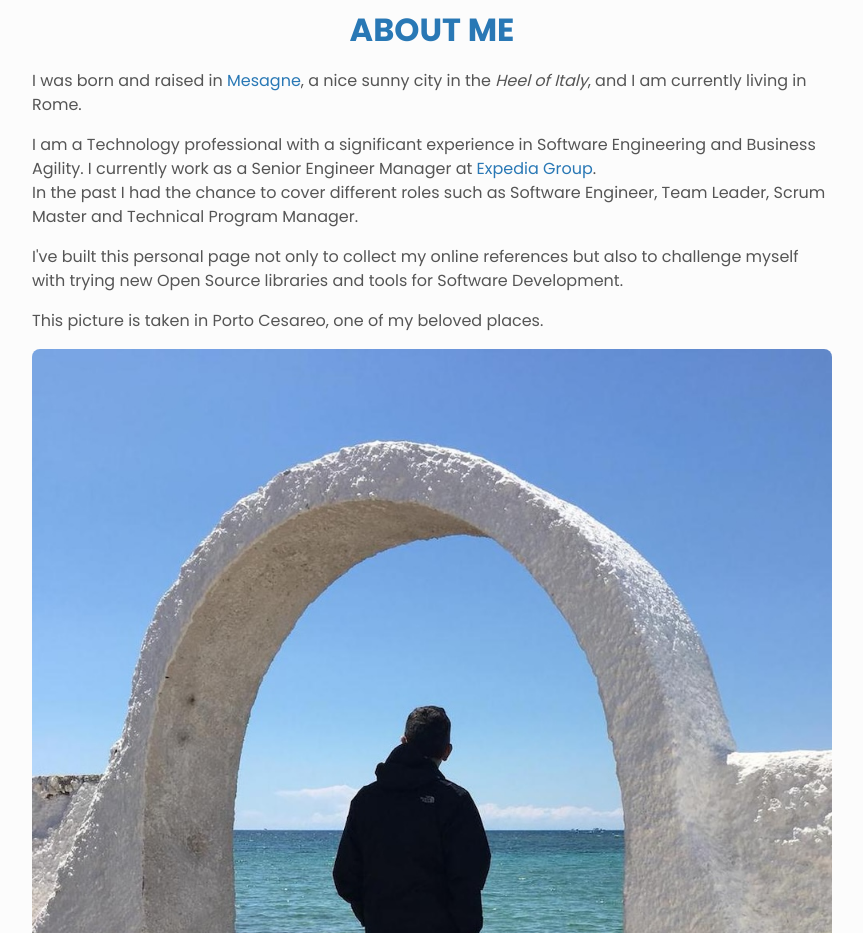
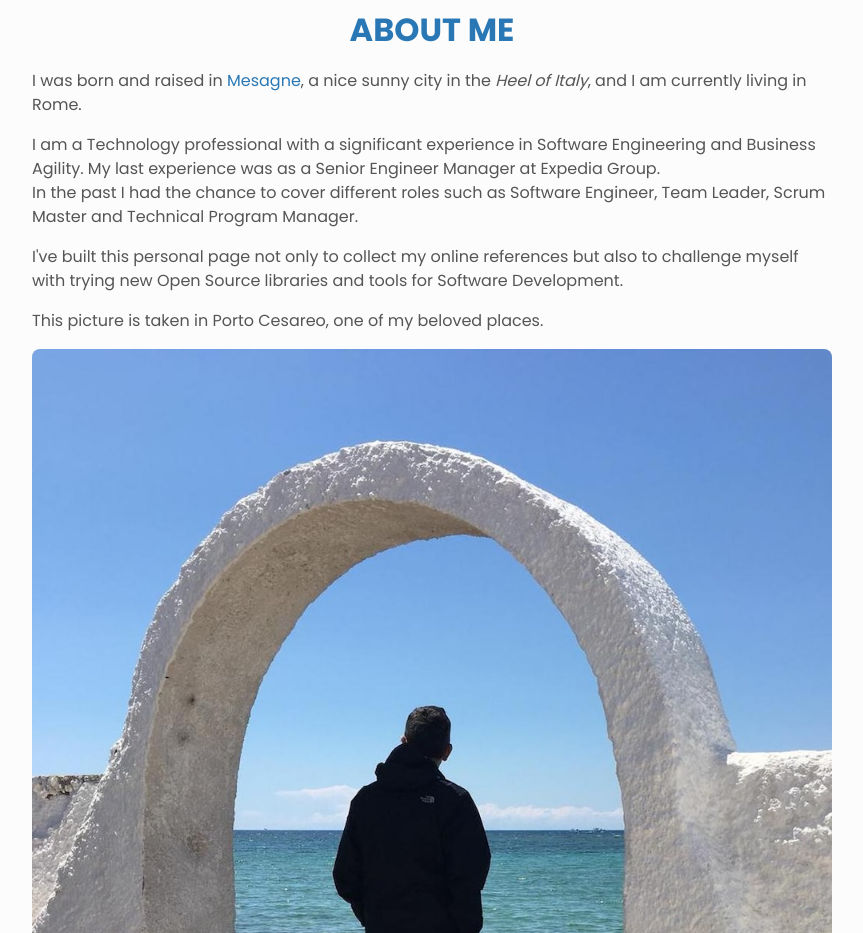
Before and after one commit to giorgiodg/giorgiodg.it-next.js, a Next.js app: page /about in a window 1280 px wide. Shown: the part 920-1853 px from the top of the page, without its empty margins (208-1071 px from the left). Built offline with nearby package versions, Linux system fonts and the light colour scheme.

Commit message:
Job update

```diff
--- a/components/About.js
+++ b/components/About.js
@@ -26,17 +26,8 @@ const About = () => {
         </p>
         <p>
           I am a Technology professional with a significant experience in
-          Software Engineering and Business Agility. I currently work as a
-          Senior Engineer Manager at&nbsp;
-          <a
-            href={company.url}
-            target='_blank'
-            rel='noreferrer'
-            className='link'
-          >
-            {company.name}
-          </a>
-          .<br />
+          Software Engineering and Business Agility. My last experience was as a
+          Senior Engineer Manager at Expedia Group.<br />
           In the past I had the chance to cover different roles such as Software
           Engineer, Team Leader, Scrum Master and Technical Program Manager.
         </p>
```
